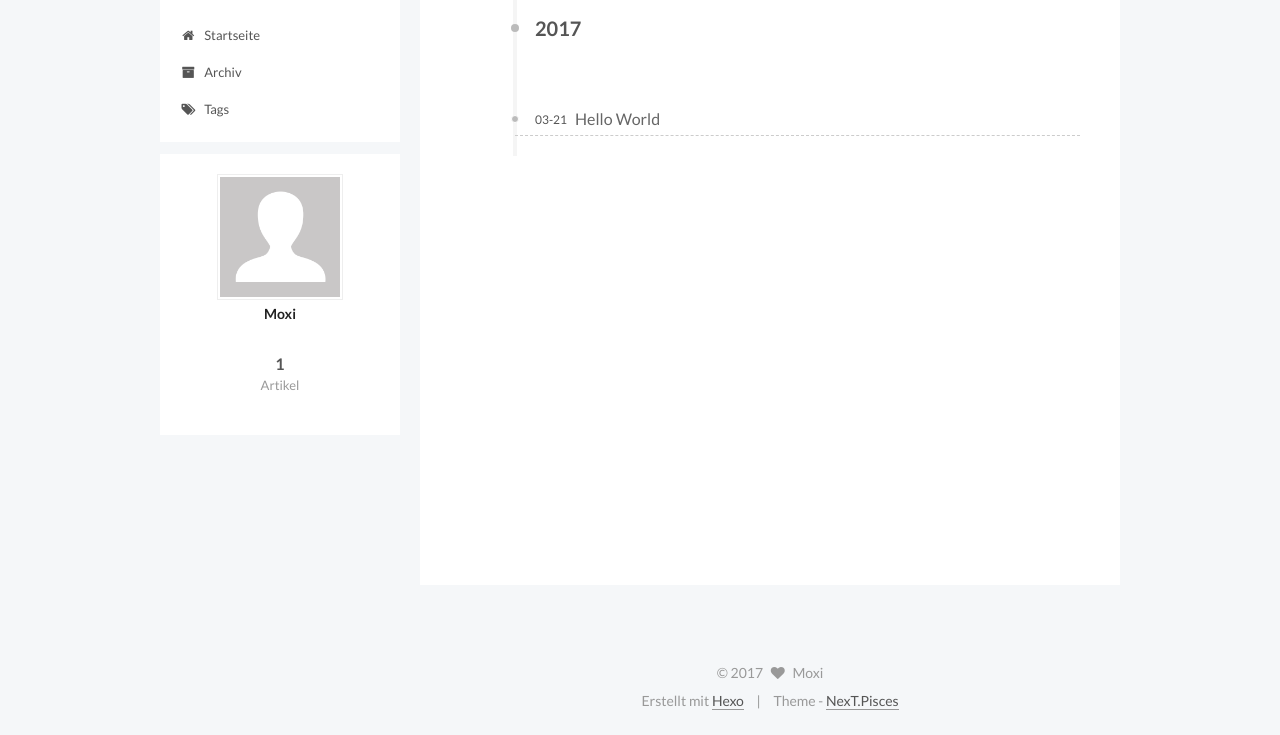
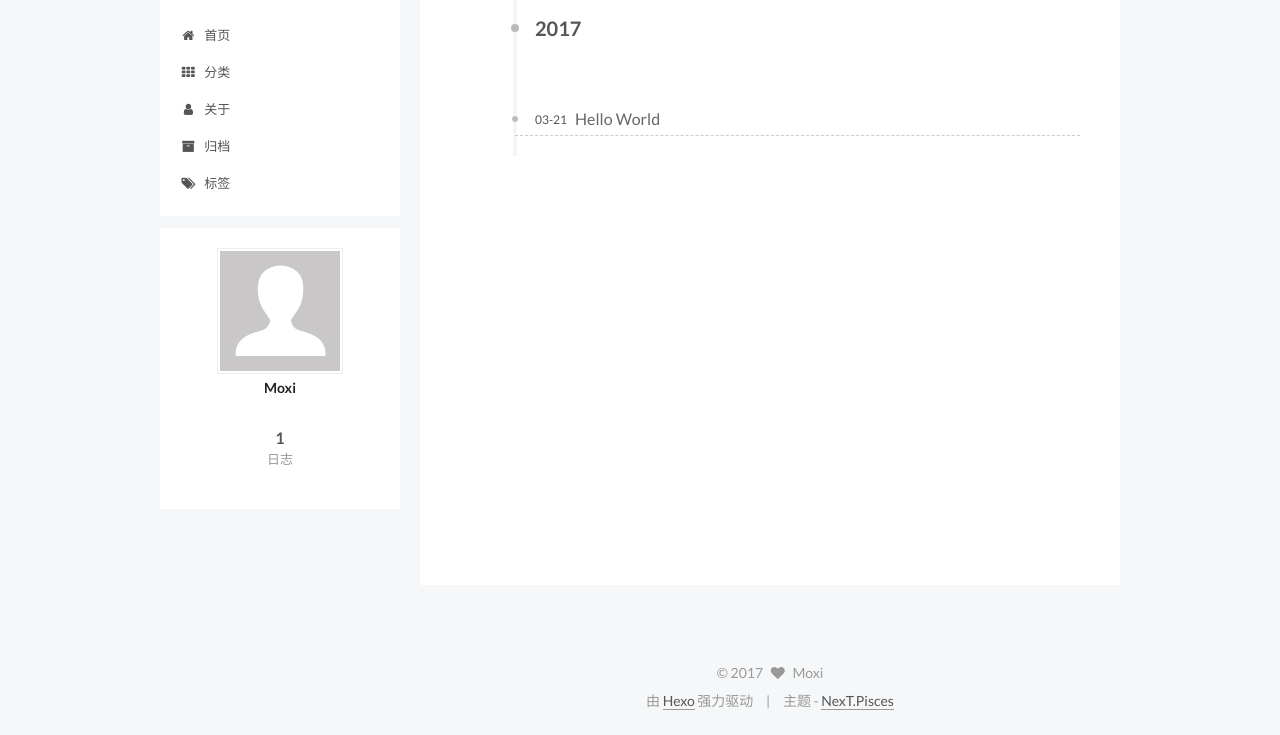
Before and after one commit to Moxikai/Moxikai.github.io, a plain HTML site: page archives/2017/03/index.html in a window 1280 px wide. Shown: the part 118-853 px from the top of the page. Drawn offline with Linux system fonts and the light colour scheme.

Commit message:
Site updated: 2017-03-22 01:46:38

```diff
--- a/archives/2017/03/index.html
+++ b/archives/2017/03/index.html
@@ -5,7 +5,7 @@
 
 
 
-<html class="theme-next pisces use-motion" lang="zh-CN">
+<html class="theme-next pisces use-motion" lang="zh-Hans">
 <head>
   <meta charset="UTF-8"/>
 <meta http-equiv="X-UA-Compatible" content="IE=edge" />
@@ -106,7 +106,7 @@
     motion: true,
     duoshuo: {
       userId: '0',
-      author: 'Author'
+      author: '博主'
     },
     algolia: {
       applicationID: '',
@@ -126,10 +126,10 @@
 
 
 
-  <title> Archiv | Moxi's Blog </title>
+  <title> 归档 | Moxi's Blog </title>
 </head>
 
-<body itemscope itemtype="http://schema.org/WebPage" lang="zh-CN">
+<body itemscope itemtype="http://schema.org/WebPage" lang="zh-Hans">
 
 
 
@@ -192,7 +192,27 @@
 
               <i class="menu-item-icon fa fa-fw fa-home"></i> <br />
 
-            Startseite
+            首页
+          </a>
+        </li>
+
+
+        <li class="menu-item menu-item-categories">
+          <a href="/categories" rel="section">
+
+              <i class="menu-item-icon fa fa-fw fa-th"></i> <br />
+
+            分类
+          </a>
+        </li>
+
+
+        <li class="menu-item menu-item-about">
+          <a href="/about" rel="section">
+
+              <i class="menu-item-icon fa fa-fw fa-user"></i> <br />
+
+            关于
           </a>
         </li>
 
@@ -202,7 +222,7 @@
 
               <i class="menu-item-icon fa fa-fw fa-archive"></i> <br />
 
-            Archiv
+            归档
           </a>
         </li>
 
@@ -212,7 +232,7 @@
 
               <i class="menu-item-icon fa fa-fw fa-tags"></i> <br />
 
-            Tags
+            标签
           </a>
         </li>
 
@@ -244,7 +264,7 @@
 
 
 
-      Öhm..! Ein Artikel. Bleib dran.
+      嗯..! 目前共计 1 篇日志。 继续努力。
     </span>
 
 
@@ -338,7 +358,7 @@
             <div class="site-state-item site-state-posts">
               <a href="/archives">
                 <span class="site-state-item-count">1</span>
-                <span class="site-state-item-name">Artikel</span>
+                <span class="site-state-item-name">日志</span>
               </a>
             </div>
 
@@ -392,11 +412,11 @@
 
 
 <div class="powered-by">
-  Erstellt mit  <a class="theme-link" href="https://hexo.io">Hexo</a>
+  由 <a class="theme-link" href="https://hexo.io">Hexo</a> 强力驱动
 </div>
 
 <div class="theme-info">
-  Theme -
+  主题 -
   <a class="theme-link" href="https://github.com/iissnan/hexo-theme-next">
     NexT.Pisces
   </a>
--- a/css/main.css
+++ b/css/main.css
@@ -1685,7 +1685,7 @@ pre .javascript .function {
   width: 4px;
   height: 4px;
   border-radius: 50%;
-  background: #55ff04;
+  background: #06d654;
 }
 .links-of-blogroll {
   font-size: 13px;
```
Also changed, not shown: 2017/03/21/hello-world/index.html (+33 -13 lines), archives/2017/index.html (+31 -11 lines), archives/index.html (+31 -11 lines), index.html (+31 -11 lines).
